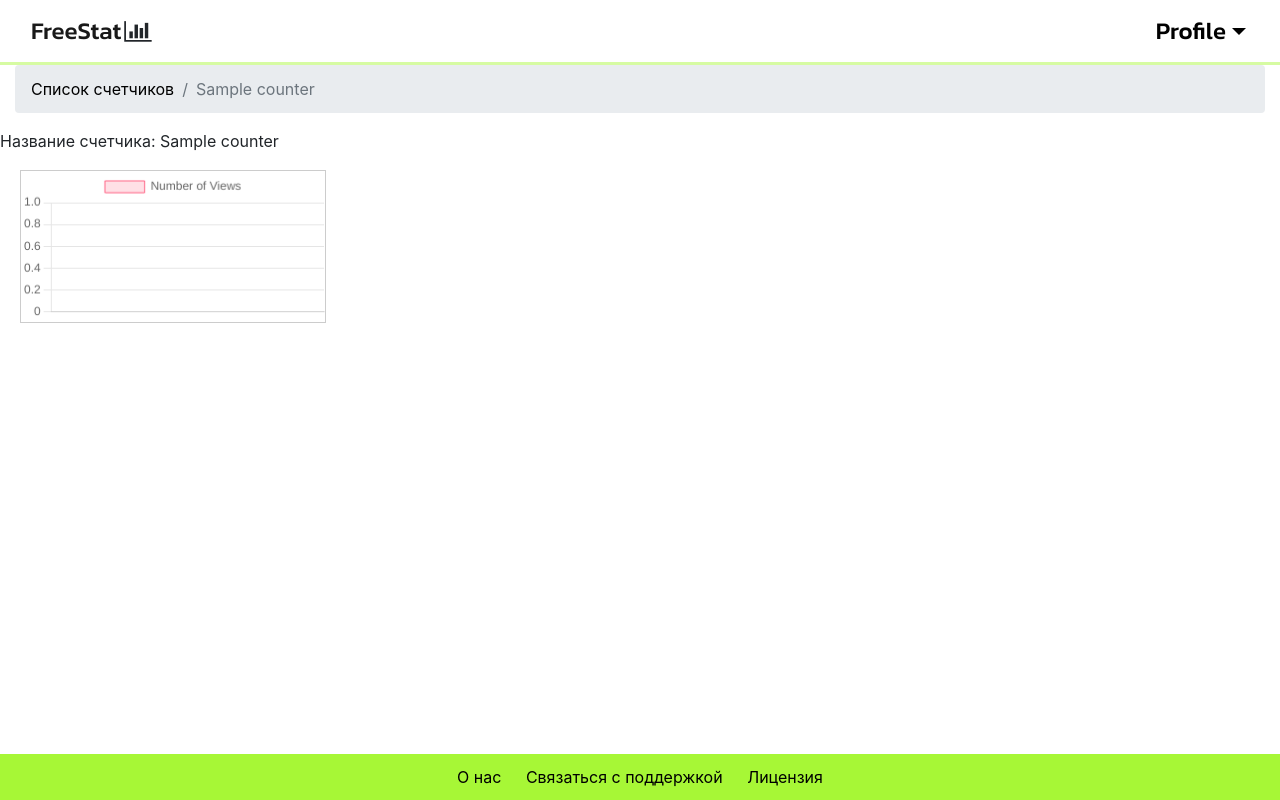
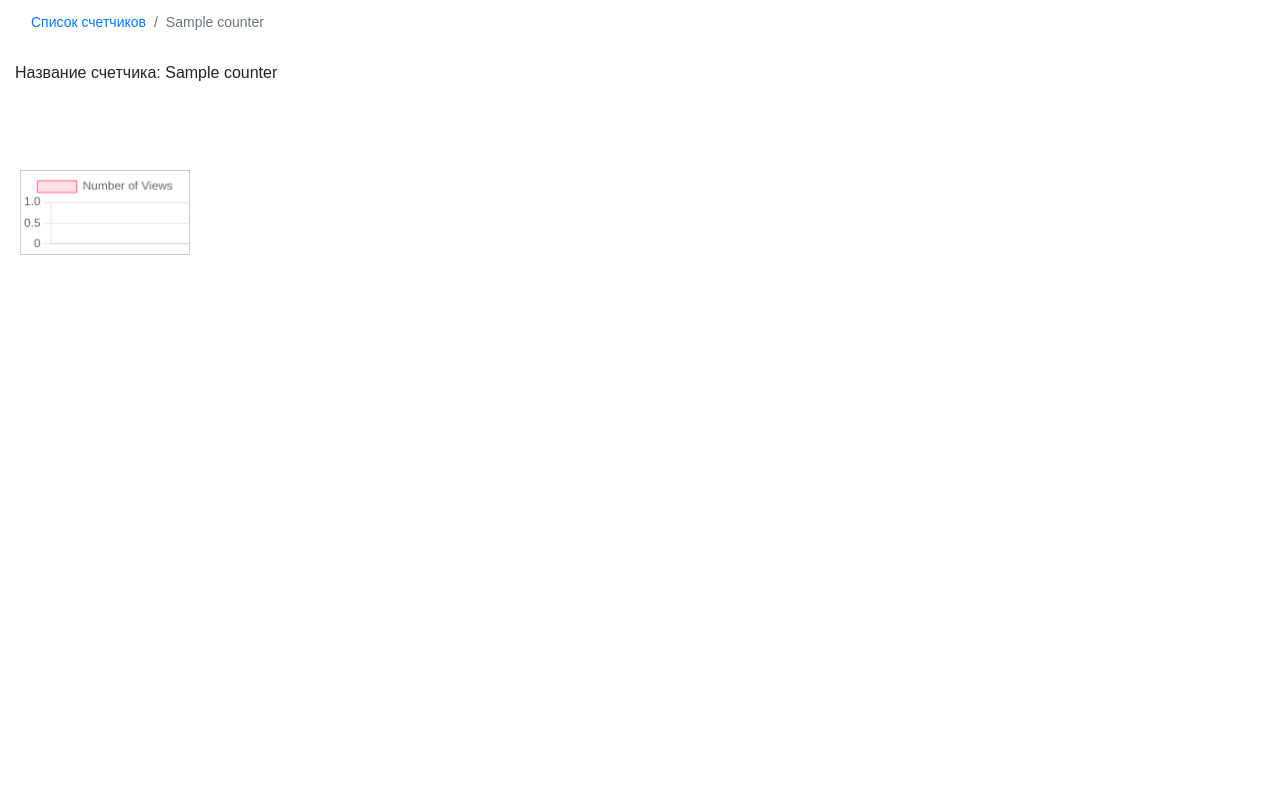
Before and after one commit to Slapppy/sites-stat, a Django app: template src/web/templates/web/counter.html in a window 1280 px wide. Run offline with Django 4.2, Linux system fonts and the light colour scheme; tables that the repository leaves empty hold one stand-in row (values such as "Sample post"); the template is opened without the code that fills it: values that come from a table or form of the project are taken from there, most other values are stand-ins (such as "Sample title", 1, 10 or a date in 2020); some libraries are stand-ins or nearby versions; some web fonts are replaced.

Commit message:
- header and footer

```diff
--- a/src/web/templates/web/counter.html
+++ b/src/web/templates/web/counter.html
@@ -1,16 +1,15 @@
 {% extends 'web/base.html' %}
 {% block head %}
     {% load static %}
-    <title>FreeStat</title>
+    <title>{{ object.name }}</title>
     <link rel="stylesheet" href="https://cdn.jsdelivr.net/npm/bootstrap@4.0.0/dist/css/bootstrap.min.css"
           integrity="sha384-Gn5384xqQ1aoWXA+058RXPxPg6fy4IWvTNh0E263XmFcJlSAwiGgFAW/dAiS6JXm" crossorigin="anonymous">
     <link rel="stylesheet" href="{% static 'web/css/font-awesome.min.css' %}">
-    <link rel="stylesheet" href="{% static 'web/css/main.css' %}">
+	<link href="{% static 'web/css/style_counter.css' %}" rel="stylesheet">
     <script src="https://cdn.jsdelivr.net/npm/bootstrap@5.2.3/dist/js/bootstrap.bundle.min.js"
             integrity="sha384-kenU1KFdBIe4zVF0s0G1M5b4hcpxyD9F7jL+jjXkk+Q2h455rYXK/7HAuoJl+0I4"
             crossorigin="anonymous"></script>
     <script src="https://cdn.jsdelivr.net/npm/chart.js"></script>
-
 {% endblock %}
 
 {% block breadcrumbs_context %}
@@ -19,31 +18,13 @@
 {% endblock %}
 
 {% block content %}
-<div class="header">
-    <nav class="navbar navbar-light navbar-expand-lg">
-        <div class="container-fluid">
-            <div class="collapse navbar-collapse">
-                <a class="navbar-brand" href="{% url 'counters' %}">FreeStat</a>
-                <i class="fa fa-bar-chart" aria-hidden="true"></i>
-            </div>
-            <div class="d-flex align-items-center">
-                <a class="navbar-profile dropdown-toggle d-flex align-items-center hidden-arrow"
-                   href="{% url 'counters' %}"
-                   role="button"
-                   aria-expanded="false">Profile</a>
-            </div>
-        </div>
-    </nav>
-</div>
-
-<nav class="line"></nav>
 
 {% block breadcrumbs %}
     {{ block.super }}
 {% endblock %}
 
-<div>
-    <p>
+<div class="container-fluid">
+    <p id="counter_name">
         Название счетчика: {{ object.name }}
     </p>
 </div>
@@ -85,11 +66,4 @@ var myChart = new Chart(ctx, {
     }
 });
 </script>
-
-<div class="footer fixed-bottom">
-    <a href="#">О нас</a>
-    <a href="#">Связаться с поддержкой</a>
-    <a href="#">Лицензия</a>
-</div>
-
 {% endblock %}
```
